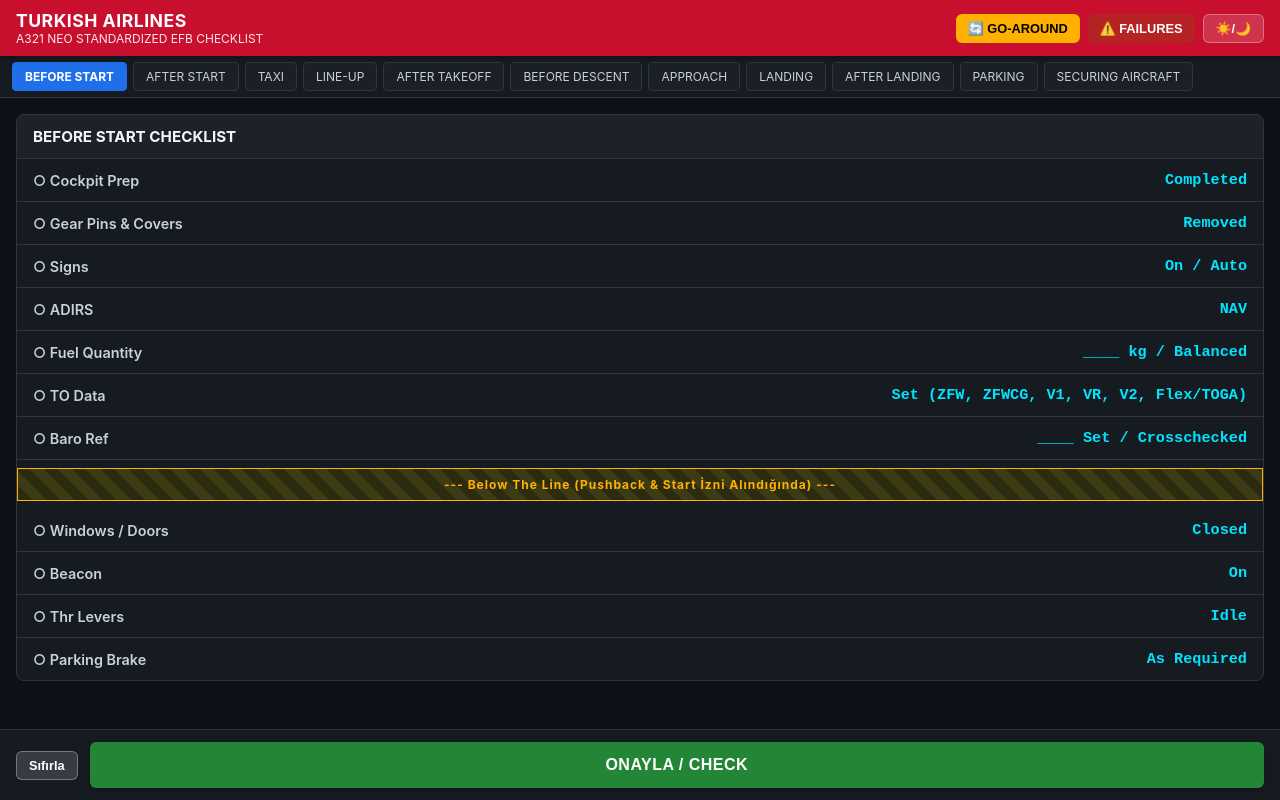
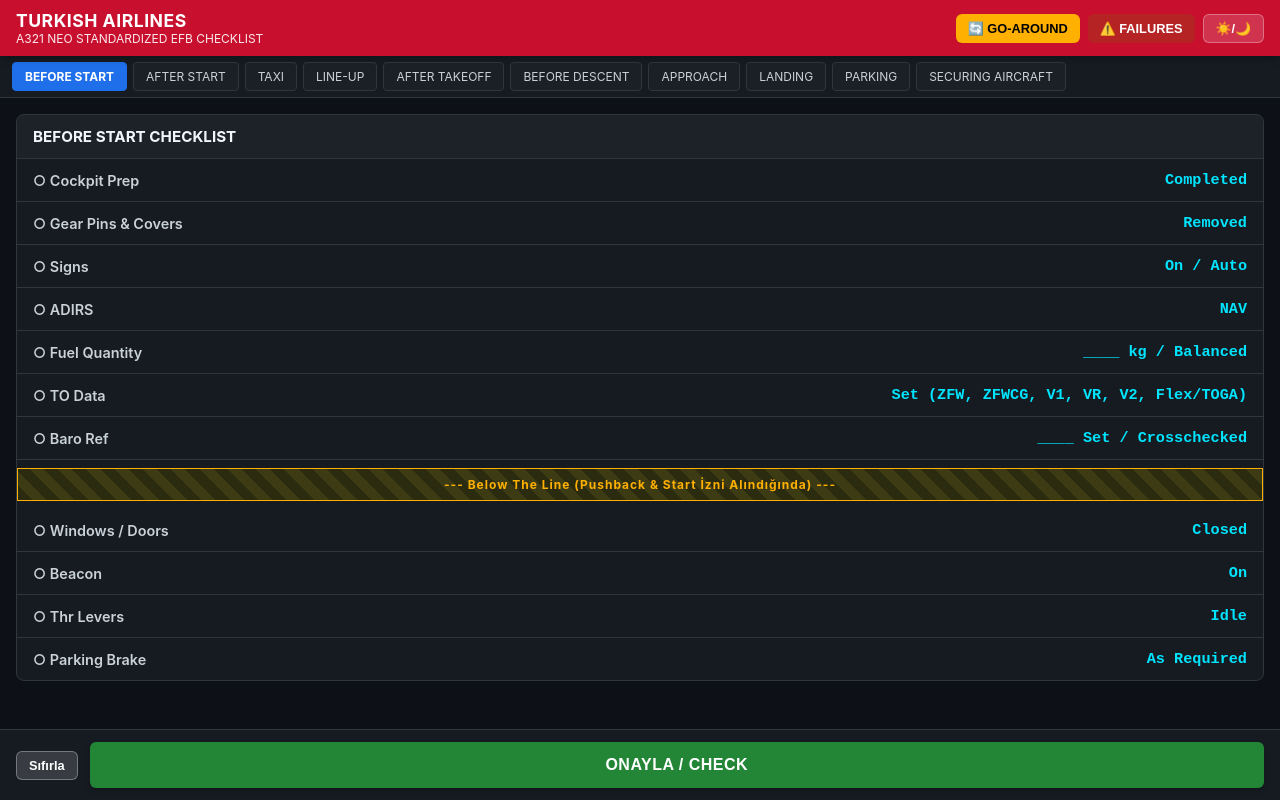
Before and after one commit to aytuncyildiz/ChecklistA21N, a plain HTML site: page index.html in a window 1280 px wide. Drawn offline with Linux system fonts and the light colour scheme.

Commit message:
Update index.html

```diff
--- a/index.html
+++ b/index.html
@@ -154,10 +154,6 @@
     }
     .item-row:last-child { border-bottom: none; }
     .item-row:hover { background: rgba(255,255,255,0.03); }
-    .item-row.active-item {
-      outline: 2px solid var(--highlight);
-      background: rgba(31, 111, 235, 0.1);
-    }
     .item-row.checked {
       opacity: 0.55;
     }
@@ -394,20 +390,6 @@
         ]
       },
       {
-        id: "after_landing",
-        title: "AFTER LANDING",
-        items: [
-          { item: "Flaps", action: "Retracted (0 / Clean)" },
-          { item: "Spoilers", action: "Disarmed" },
-          { item: "Radar & PWS", action: "Off" },
-          { item: "TCAS", action: "Standby / XPDR" },
-          { item: "APU", action: "Start / Run" },
-          { item: "Lights", action: "Set (Strobe Off, Ldg Off, Taxi Set)" },
-          { item: "Brake Fans", action: "As Required" },
-          { item: "ECAM Status / Memo", action: "Checked" }
-        ]
-      },
-      {
         id: "parking",
         title: "PARKING",
         items: [
```
